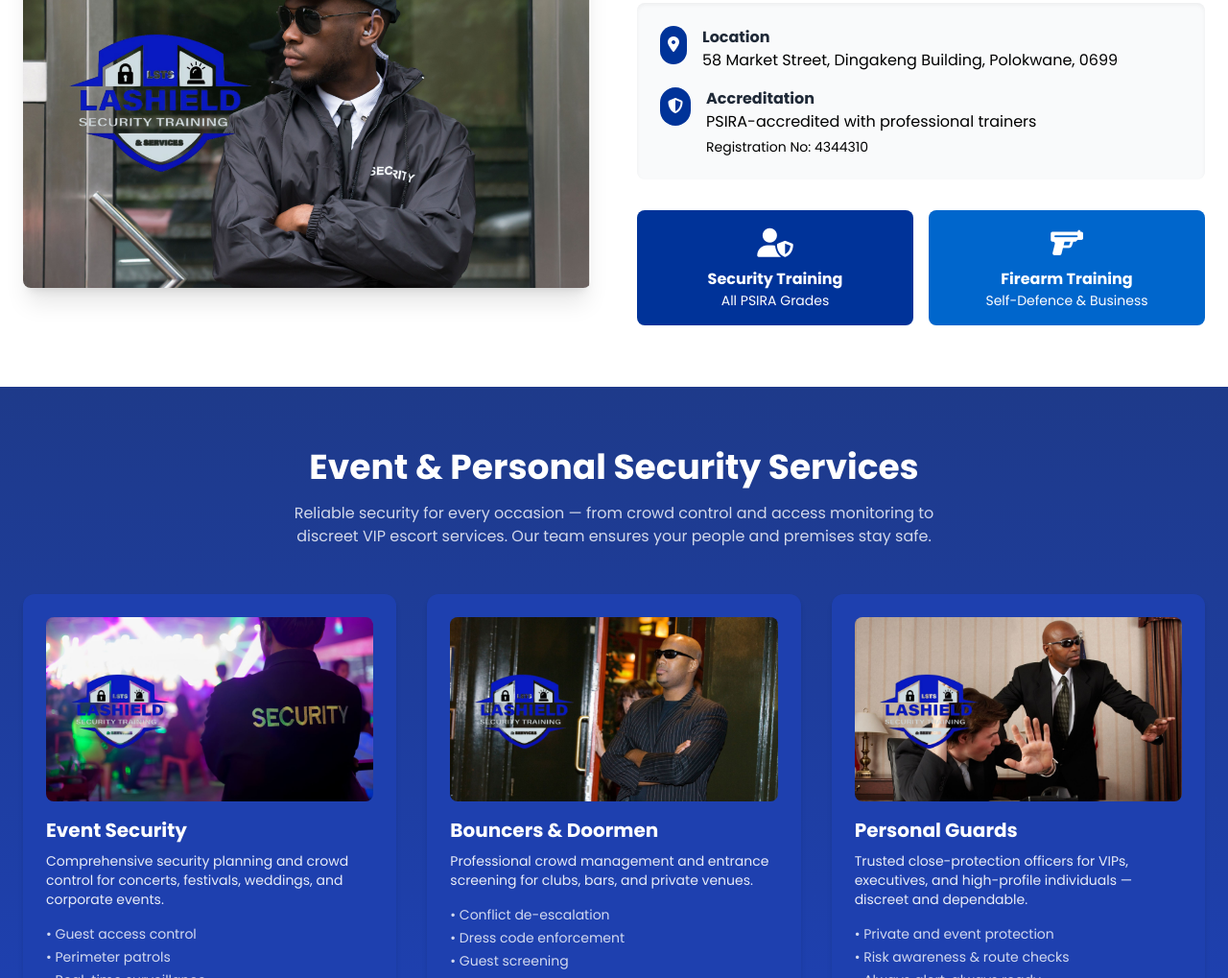
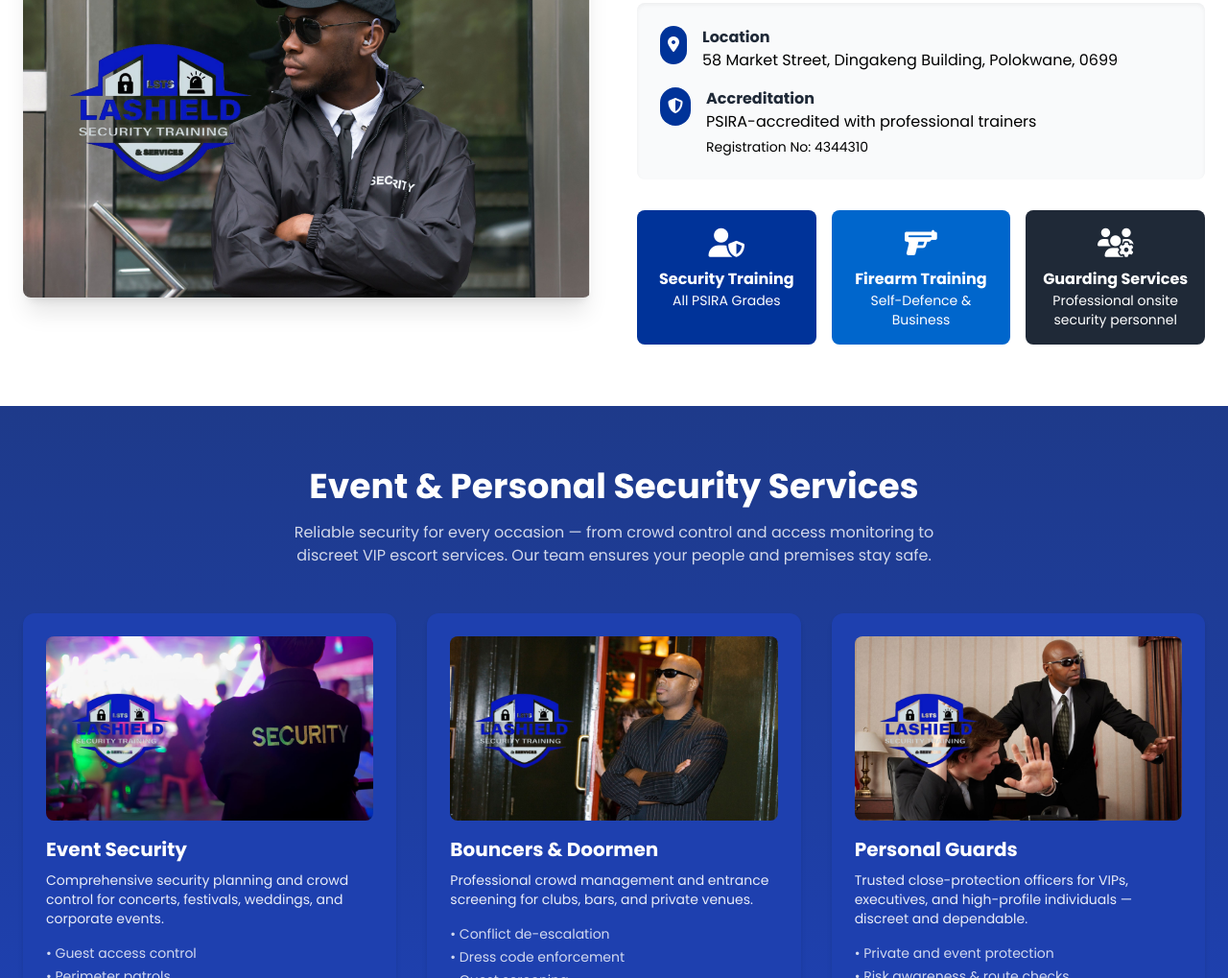
Before and after one commit to ValoyItech/lashield, a plain HTML site: page index.html in a window 1280 px wide. Shown: the part 861-1880 px from the top of the page at 96% size. Drawn offline with nearby package versions, Linux system fonts and the light colour scheme.

Commit message:
Add files via upload

```diff
--- a/index.html
+++ b/index.html
@@ -275,18 +275,26 @@
                         </div>
                     </div>
 
-                    <div class="mt-8 grid grid-cols-1 md:grid-cols-2 gap-4">
+                    <div class="mt-8 grid grid-cols-1 md:grid-cols-3 gap-4">
     <div class="bg-royalblue text-white p-4 rounded-lg text-center">
         <i class="fas fa-user-shield text-3xl mb-2"></i>
         <h3 class="font-bold">Security Training</h3>
         <p class="text-sm">All PSIRA Grades</p>
     </div>
+
     <div class="bg-lightblue text-white p-4 rounded-lg text-center">
         <i class="fas fa-gun text-3xl mb-2"></i>
         <h3 class="font-bold">Firearm Training</h3>
         <p class="text-sm">Self-Defence & Business</p>
     </div>
+
+    <div class="bg-gray-800 text-white p-4 rounded-lg text-center">
+        <i class="fas fa-users-cog text-3xl mb-2"></i>
+        <h3 class="font-bold">Guarding Services</h3>
+        <p class="text-sm">Professional onsite security personnel</p>
     </div>
+</div>
+
                 </div>
             </div>
         </div>
```
Lines whose indentation alone changed are shown as unchanged.
